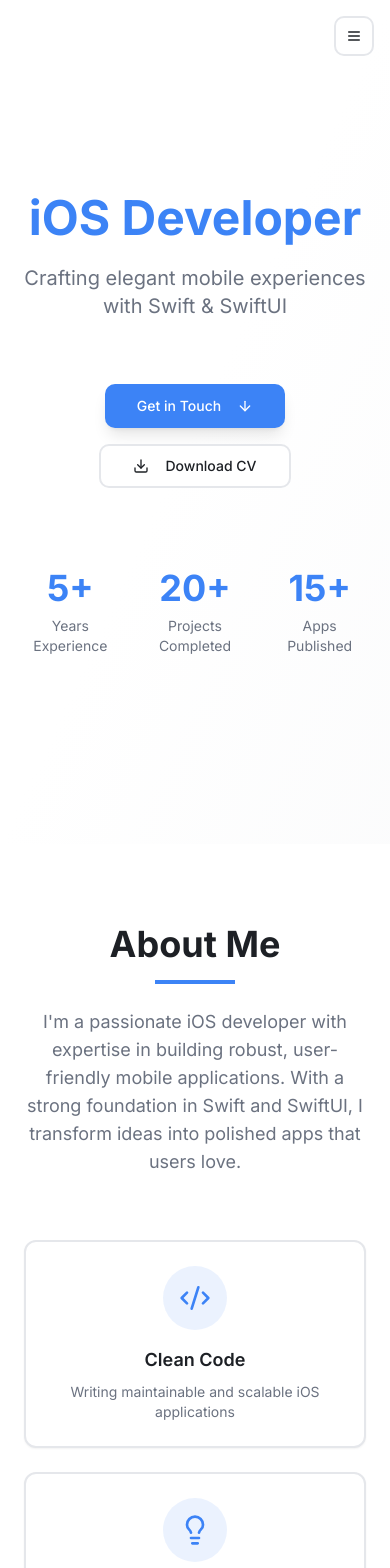
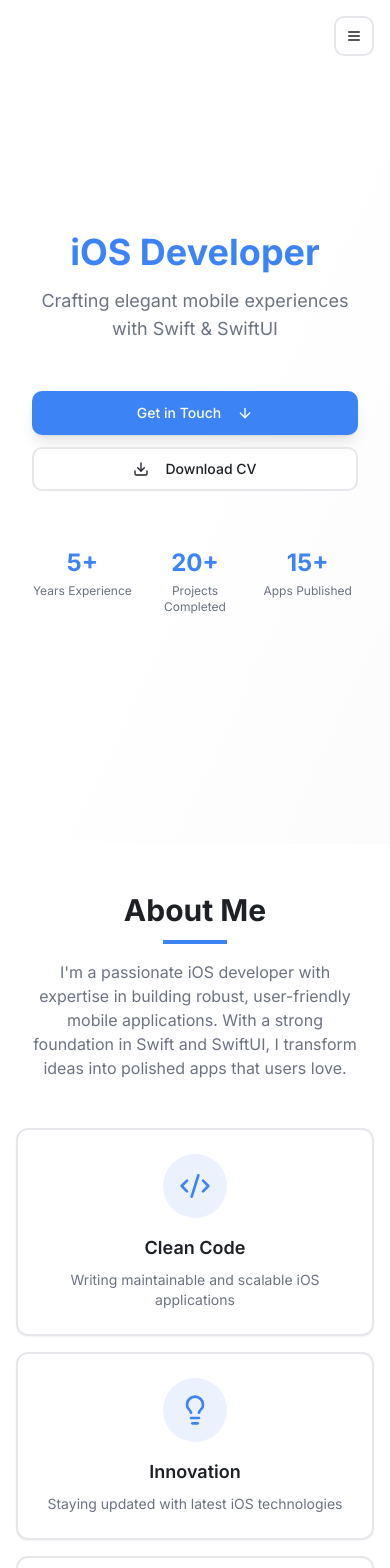
Before and after one commit to rupakbiswasbd/swift-site-portfolio, a React (Vite) app: page / in a window 390 px wide. Shown: the top 1568 px of the page. Built offline with nearby package versions, Linux system fonts and the light colour scheme; the HTML template or start-up script is replaced by a standard one.

Commit message:
Refactor: Make components responsive

```diff
--- a/src/components/sections/AboutSection.tsx
+++ b/src/components/sections/AboutSection.tsx
@@ -26,18 +26,18 @@ const AboutSection = () => {
   ];
 
   return (
-    <section id="about" className="py-20 px-6">
+    <section id="about" className="py-12 sm:py-16 md:py-20 px-4 sm:px-6 lg:px-8">
       <div className="max-w-6xl mx-auto">
-        <div className="text-center mb-16 animate-fade-in">
-          <h2 className="text-4xl md:text-5xl font-bold mb-4">About Me</h2>
-          <div className="w-20 h-1 bg-gradient-to-r from-primary to-accent mx-auto mb-6"></div>
-          <p className="text-lg text-muted-foreground max-w-3xl mx-auto">
+        <div className="text-center mb-12 sm:mb-16 animate-fade-in">
+          <h2 className="text-3xl sm:text-4xl md:text-5xl font-bold mb-3 sm:mb-4">About Me</h2>
+          <div className="w-16 sm:w-20 h-1 bg-gradient-to-r from-primary to-accent mx-auto mb-4 sm:mb-6"></div>
+          <p className="text-base sm:text-lg text-muted-foreground max-w-3xl mx-auto px-4">
             I'm a passionate iOS developer with expertise in building robust, user-friendly mobile applications.
             With a strong foundation in Swift and SwiftUI, I transform ideas into polished apps that users love.
           </p>
         </div>
 
-        <div className="grid grid-cols-1 md:grid-cols-2 lg:grid-cols-4 gap-6">
+        <div className="grid grid-cols-1 sm:grid-cols-2 lg:grid-cols-4 gap-4 sm:gap-6">
           {highlights.map((item, index) => (
             <Card
               key={index}
--- a/src/components/sections/AchievementsSection.tsx
+++ b/src/components/sections/AchievementsSection.tsx
@@ -30,17 +30,17 @@ const AchievementsSection = () => {
   ];
 
   return (
-    <section id="achievements" className="py-20 px-6 bg-muted/30">
+    <section id="achievements" className="py-12 sm:py-16 md:py-20 px-4 sm:px-6 lg:px-8 bg-muted/30">
       <div className="max-w-6xl mx-auto">
-        <div className="text-center mb-16 animate-fade-in">
-          <h2 className="text-4xl md:text-5xl font-bold mb-4">Achievements</h2>
-          <div className="w-20 h-1 bg-gradient-to-r from-primary to-accent mx-auto mb-6"></div>
-          <p className="text-lg text-muted-foreground max-w-3xl mx-auto">
+        <div className="text-center mb-12 sm:mb-16 animate-fade-in">
+          <h2 className="text-3xl sm:text-4xl md:text-5xl font-bold mb-3 sm:mb-4">Achievements</h2>
+          <div className="w-16 sm:w-20 h-1 bg-gradient-to-r from-primary to-accent mx-auto mb-4 sm:mb-6"></div>
+          <p className="text-base sm:text-lg text-muted-foreground max-w-3xl mx-auto px-4">
             Recognition and milestones throughout my iOS development journey
           </p>
         </div>
 
-        <div className="grid grid-cols-1 md:grid-cols-2 gap-6">
+        <div className="grid grid-cols-1 md:grid-cols-2 gap-4 sm:gap-6">
           {achievements.map((achievement, index) => (
             <Card
               key={index}
--- a/src/components/sections/ContactSection.tsx
+++ b/src/components/sections/ContactSection.tsx
@@ -41,19 +41,19 @@ const ContactSection = () => {
   ];
 
   return (
-    <section id="contact" className="py-20 px-6">
+    <section id="contact" className="py-12 sm:py-16 md:py-20 px-4 sm:px-6 lg:px-8">
       <div className="max-w-6xl mx-auto">
-        <div className="text-center mb-16 animate-fade-in">
-          <h2 className="text-4xl md:text-5xl font-bold mb-4">Get In Touch</h2>
-          <div className="w-20 h-1 bg-gradient-to-r from-primary to-accent mx-auto mb-6"></div>
-          <p className="text-lg text-muted-foreground max-w-3xl mx-auto">
+        <div className="text-center mb-12 sm:mb-16 animate-fade-in">
+          <h2 className="text-3xl sm:text-4xl md:text-5xl font-bold mb-3 sm:mb-4">Get In Touch</h2>
+          <div className="w-16 sm:w-20 h-1 bg-gradient-to-r from-primary to-accent mx-auto mb-4 sm:mb-6"></div>
+          <p className="text-base sm:text-lg text-muted-foreground max-w-3xl mx-auto px-4">
             Have a project in mind? Let's work together to bring your iOS app ideas to life
           </p>
         </div>
 
-        <div className="grid grid-cols-1 lg:grid-cols-3 gap-8">
+        <div className="grid grid-cols-1 lg:grid-cols-3 gap-6 sm:gap-8">
           {/* Contact Info Cards */}
-          <div className="space-y-4">
+          <div className="space-y-3 sm:space-y-4">
             {contactInfo.map((info, index) => (
               <Card
                 key={index}
--- a/src/components/sections/HeroSection.tsx
+++ b/src/components/sections/HeroSection.tsx
@@ -7,21 +7,21 @@ interface HeroSectionProps {
 
 const HeroSection = ({ onScrollToContact }: HeroSectionProps) => {
   return (
-    <section id="hero" className="min-h-screen flex items-center justify-center px-6 py-20 bg-gradient-to-br from-background via-background to-muted/30">
-      <div className="max-w-4xl mx-auto text-center space-y-8 animate-fade-in">
-        <div className="space-y-4">
-          <h1 className="text-5xl md:text-7xl font-bold bg-gradient-to-r from-primary via-primary to-accent bg-clip-text text-transparent leading-tight">
+    <section id="hero" className="min-h-screen flex items-center justify-center px-4 sm:px-6 lg:px-8 py-16 sm:py-20 bg-gradient-to-br from-background via-background to-muted/30">
+      <div className="max-w-4xl mx-auto text-center space-y-6 sm:space-y-8 animate-fade-in">
+        <div className="space-y-3 sm:space-y-4">
+          <h1 className="text-4xl sm:text-5xl md:text-6xl lg:text-7xl font-bold bg-gradient-to-r from-primary via-primary to-accent bg-clip-text text-transparent leading-tight px-4">
             iOS Developer
           </h1>
-          <p className="text-xl md:text-2xl text-muted-foreground max-w-2xl mx-auto">
+          <p className="text-lg sm:text-xl md:text-2xl text-muted-foreground max-w-2xl mx-auto px-4">
             Crafting elegant mobile experiences with Swift & SwiftUI
           </p>
         </div>
 
-        <div className="flex flex-col sm:flex-row gap-4 justify-center items-center pt-8">
+        <div className="flex flex-col sm:flex-row gap-3 sm:gap-4 justify-center items-center pt-6 sm:pt-8 px-4">
           <Button
             size="lg"
-            className="group bg-primary hover:bg-primary/90 text-primary-foreground shadow-lg hover:shadow-xl transition-all"
+            className="w-full sm:w-auto group bg-primary hover:bg-primary/90 text-primary-foreground shadow-lg hover:shadow-xl transition-all"
             onClick={onScrollToContact}
           >
             Get in Touch
@@ -30,25 +30,25 @@ const HeroSection = ({ onScrollToContact }: HeroSectionProps) => {
           <Button
             size="lg"
             variant="outline"
-            className="border-2"
+            className="w-full sm:w-auto border-2"
           >
             <Download className="mr-2 h-4 w-4" />
             Download CV
           </Button>
         </div>
 
-        <div className="grid grid-cols-3 gap-8 max-w-2xl mx-auto pt-12">
-          <div className="space-y-2">
-            <div className="text-4xl font-bold text-primary">5+</div>
-            <div className="text-sm text-muted-foreground">Years Experience</div>
+        <div className="grid grid-cols-3 gap-3 sm:gap-6 md:gap-8 max-w-2xl mx-auto pt-8 sm:pt-12 px-4">
+          <div className="space-y-1 sm:space-y-2">
+            <div className="text-2xl sm:text-3xl md:text-4xl font-bold text-primary">5+</div>
+            <div className="text-xs sm:text-sm text-muted-foreground">Years Experience</div>
           </div>
-          <div className="space-y-2">
-            <div className="text-4xl font-bold text-primary">20+</div>
-            <div className="text-sm text-muted-foreground">Projects Completed</div>
+          <div className="space-y-1 sm:space-y-2">
+            <div className="text-2xl sm:text-3xl md:text-4xl font-bold text-primary">20+</div>
+            <div className="text-xs sm:text-sm text-muted-foreground">Projects Completed</div>
           </div>
-          <div className="space-y-2">
-            <div className="text-4xl font-bold text-primary">15+</div>
-            <div className="text-sm text-muted-foreground">Apps Published</div>
+          <div className="space-y-1 sm:space-y-2">
+            <div className="text-2xl sm:text-3xl md:text-4xl font-bold text-primary">15+</div>
+            <div className="text-xs sm:text-sm text-muted-foreground">Apps Published</div>
           </div>
         </div>
       </div>
--- a/src/components/sections/ProjectsSection.tsx
+++ b/src/components/sections/ProjectsSection.tsx
@@ -56,17 +56,17 @@ const ProjectsSection = () => {
   ];
 
   return (
-    <section id="projects" className="py-20 px-6">
+    <section id="projects" className="py-12 sm:py-16 md:py-20 px-4 sm:px-6 lg:px-8">
       <div className="max-w-6xl mx-auto">
-        <div className="text-center mb-16 animate-fade-in">
-          <h2 className="text-4xl md:text-5xl font-bold mb-4">Featured Projects</h2>
-          <div className="w-20 h-1 bg-gradient-to-r from-primary to-accent mx-auto mb-6"></div>
-          <p className="text-lg text-muted-foreground max-w-3xl mx-auto">
+        <div className="text-center mb-12 sm:mb-16 animate-fade-in">
+          <h2 className="text-3xl sm:text-4xl md:text-5xl font-bold mb-3 sm:mb-4">Featured Projects</h2>
+          <div className="w-16 sm:w-20 h-1 bg-gradient-to-r from-primary to-accent mx-auto mb-4 sm:mb-6"></div>
+          <p className="text-base sm:text-lg text-muted-foreground max-w-3xl mx-auto px-4">
             A selection of iOS applications I've built, showcasing diverse functionalities and design patterns
           </p>
         </div>
 
-        <div className="grid grid-cols-1 md:grid-cols-2 lg:grid-cols-3 gap-8">
+        <div className="grid grid-cols-1 sm:grid-cols-2 lg:grid-cols-3 gap-4 sm:gap-6 md:gap-8">
           {projects.map((project, index) => (
             <Card
               key={index}
--- a/src/components/sections/SkillsSection.tsx
+++ b/src/components/sections/SkillsSection.tsx
@@ -33,17 +33,17 @@ const SkillsSection = () => {
   ];
 
   return (
-    <section id="skills" className="py-20 px-6 bg-muted/30">
+    <section id="skills" className="py-12 sm:py-16 md:py-20 px-4 sm:px-6 lg:px-8 bg-muted/30">
       <div className="max-w-6xl mx-auto">
-        <div className="text-center mb-16 animate-fade-in">
-          <h2 className="text-4xl md:text-5xl font-bold mb-4">Skills & Expertise</h2>
-          <div className="w-20 h-1 bg-gradient-to-r from-primary to-accent mx-auto mb-6"></div>
-          <p className="text-lg text-muted-foreground max-w-3xl mx-auto">
+        <div className="text-center mb-12 sm:mb-16 animate-fade-in">
+          <h2 className="text-3xl sm:text-4xl md:text-5xl font-bold mb-3 sm:mb-4">Skills & Expertise</h2>
+          <div className="w-16 sm:w-20 h-1 bg-gradient-to-r from-primary to-accent mx-auto mb-4 sm:mb-6"></div>
+          <p className="text-base sm:text-lg text-muted-foreground max-w-3xl mx-auto px-4">
             A comprehensive toolkit for building exceptional iOS applications
           </p>
         </div>
 
-        <div className="grid grid-cols-1 md:grid-cols-3 gap-8">
+        <div className="grid grid-cols-1 md:grid-cols-2 lg:grid-cols-3 gap-4 sm:gap-6 md:gap-8">
           {skillCategories.map((category, idx) => (
             <Card
               key={idx}
--- a/src/pages/Index.tsx
+++ b/src/pages/Index.tsx
@@ -41,10 +41,10 @@ const Index = () => {
         <ContactSection />
 
         {/* Footer */}
-        <footer className="bg-muted/50 border-t py-8 px-6">
+        <footer className="bg-muted/50 border-t py-6 sm:py-8 px-4 sm:px-6">
           <div className="max-w-6xl mx-auto text-center text-muted-foreground">
-            <p>© 2024 Hemendra Rupak Biswas. All rights reserved.</p>
-            <p className="text-sm mt-2">Built with React, TypeScript & Tailwind CSS</p>
+            <p className="text-sm sm:text-base">© 2024 Hemendra Rupak Biswas. All rights reserved.</p>
+            <p className="text-xs sm:text-sm mt-2">Built with React, TypeScript & Tailwind CSS</p>
           </div>
         </footer>
       </main>
```
